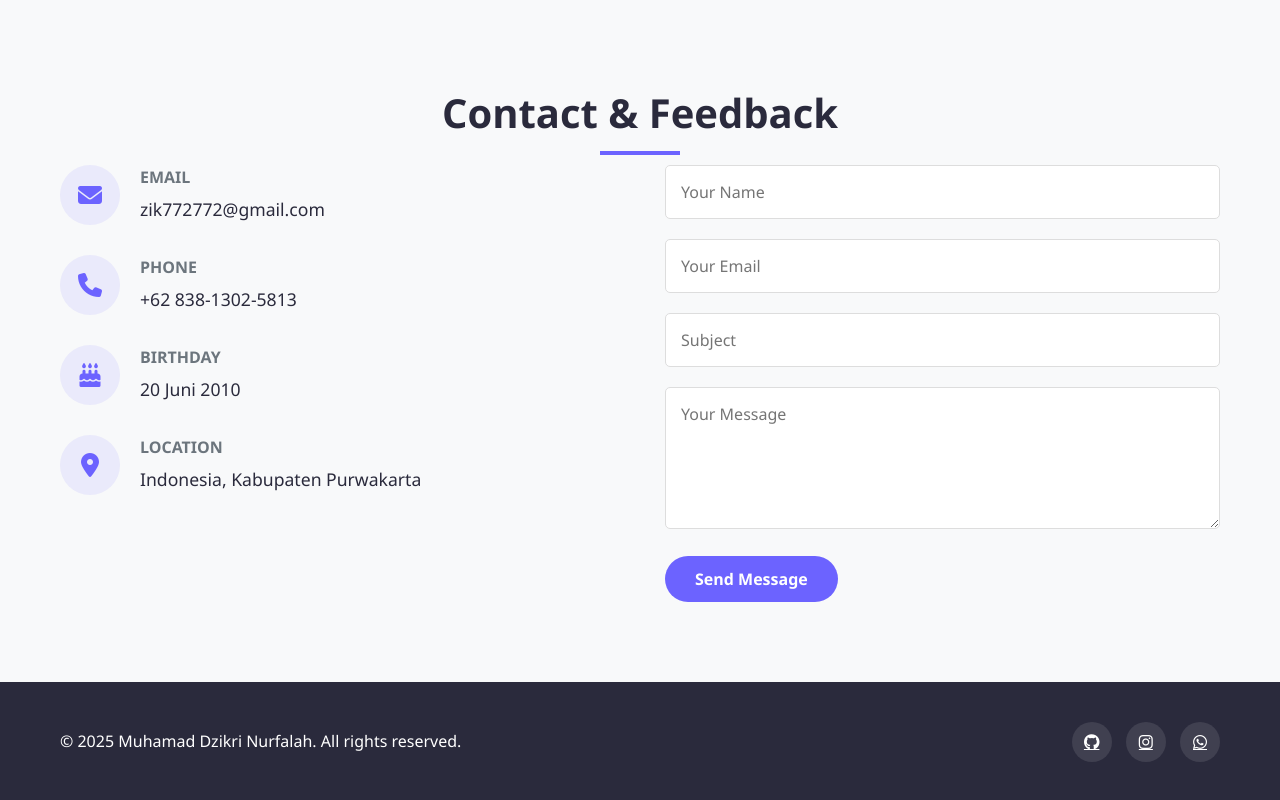
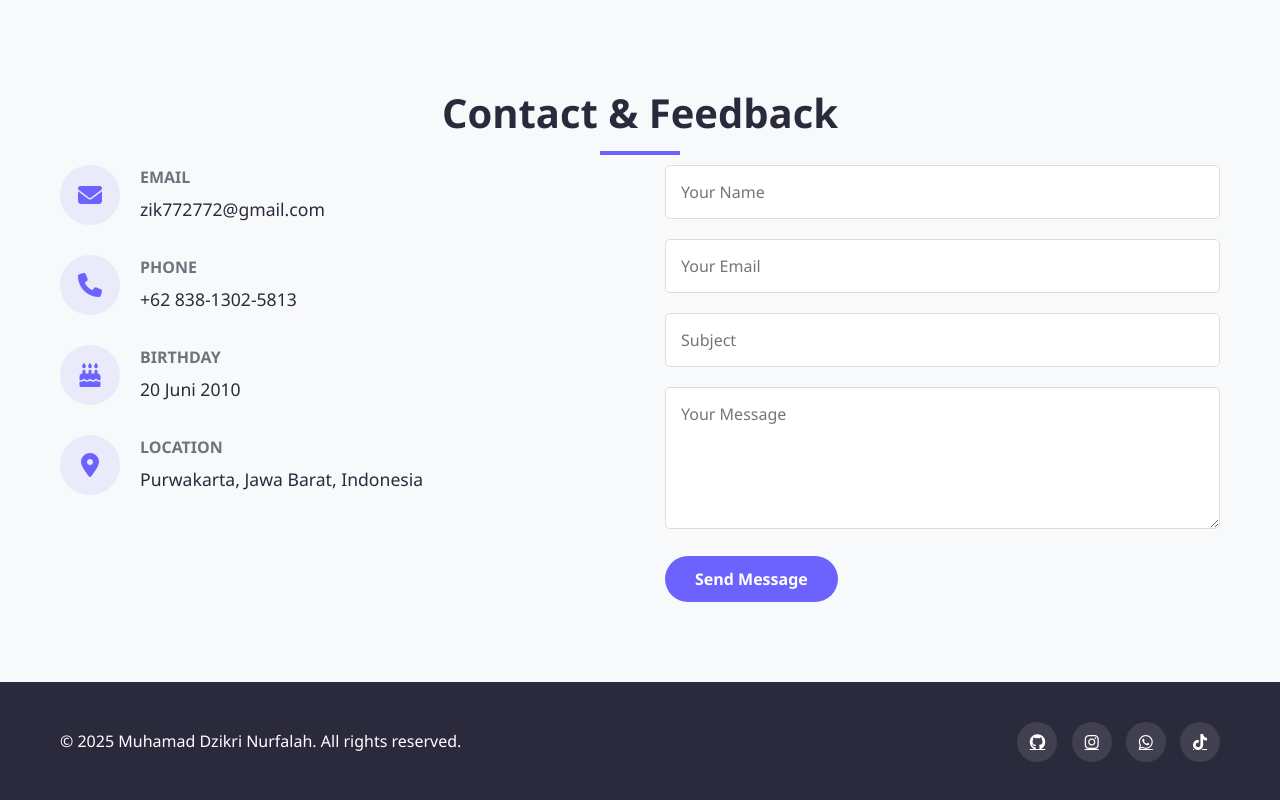
Before and after one commit to Dziknf/web-profile, a plain HTML site: page index.html in a window 1280 px wide. Shown: the part 3897-4697 px from the top of the page. Drawn offline with Linux system fonts and the light colour scheme.

Commit message:
Update index.html

```diff
--- a/index.html
+++ b/index.html
@@ -402,7 +402,7 @@
                         </div>
                         <div class="contact-details">
                             <h3>LOCATION</h3>
-                            <p>Indonesia, Kabupaten Purwakarta</p>
+                            <p>Purwakarta, Jawa Barat, Indonesia</p>
                         </div>
                     </div>
                 </div>
@@ -437,6 +437,7 @@
                     <a href="https://github.com/Dziknf"><i class="fab fa-github"></i></a>
                     <a href="https://www.instagram.com/dzik.n.f/"><i class="fab fa-instagram"></i></a>
                     <a href="https://wa.me/6283813025813/"><i class="fab fa-whatsapp"></i></a>
+                    <a href="https://www.tiktok.com/@gakemang?_t=ZS-90mOJSzEQja&_r=1"><i class="fab fa-tiktok"></i></a>
                 </div>
             </div>
         </div>
```
